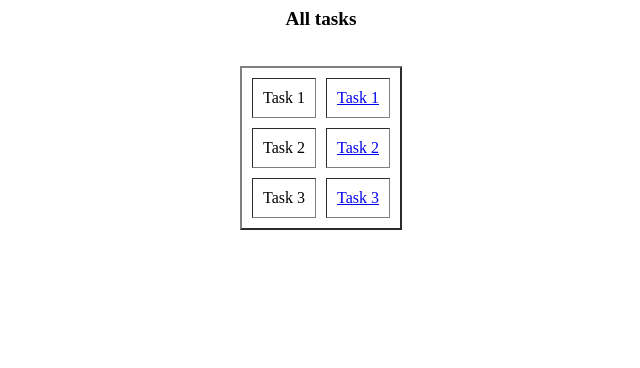
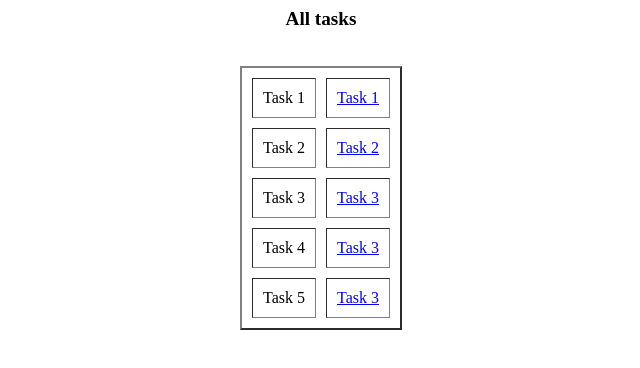
Before and after one commit to Hariram6674/HTML-and-CSS-task, a plain HTML site: page index.html in a window 1280 px wide. Shown: the whole page, without its empty margins (319-959 px from the left). Drawn offline with Linux system fonts and the light colour scheme.

Commit message:
Update index.html

```diff
--- a/index.html
+++ b/index.html
@@ -23,6 +23,14 @@
                 <td>Task 3</td>
                 <td><a href="./task 3.html">Task 3</a></td>
             </tr>
+            <tr>
+                <td>Task 4</td>
+                <td><a href="./task 4.html">Task 3</a></td>
+            </tr>
+            <tr>
+                <td>Task 5</td>
+                <td><a href="./task 5.html">Task 3</a></td>
+            </tr>
         </table>
     </center>
 </body>
```
